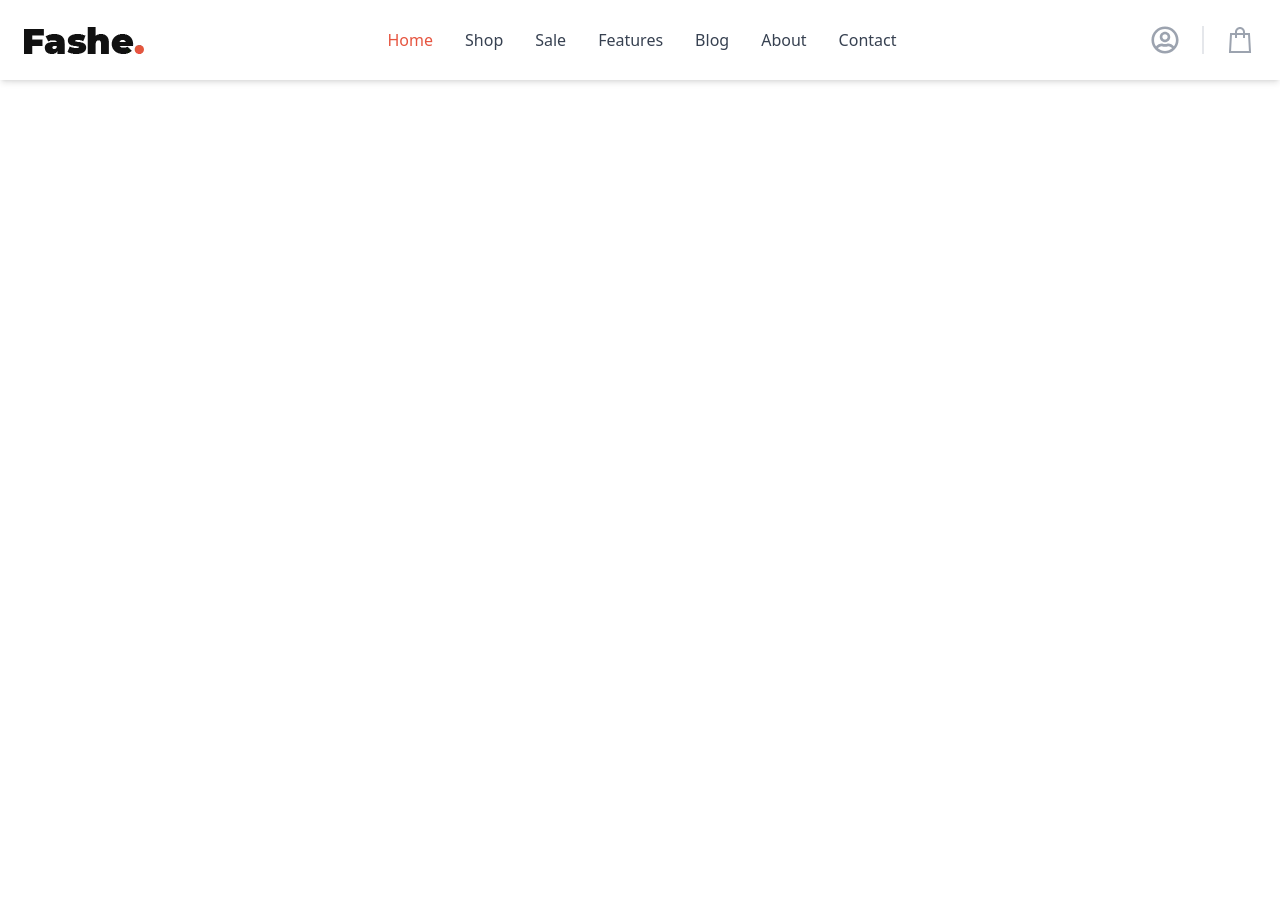
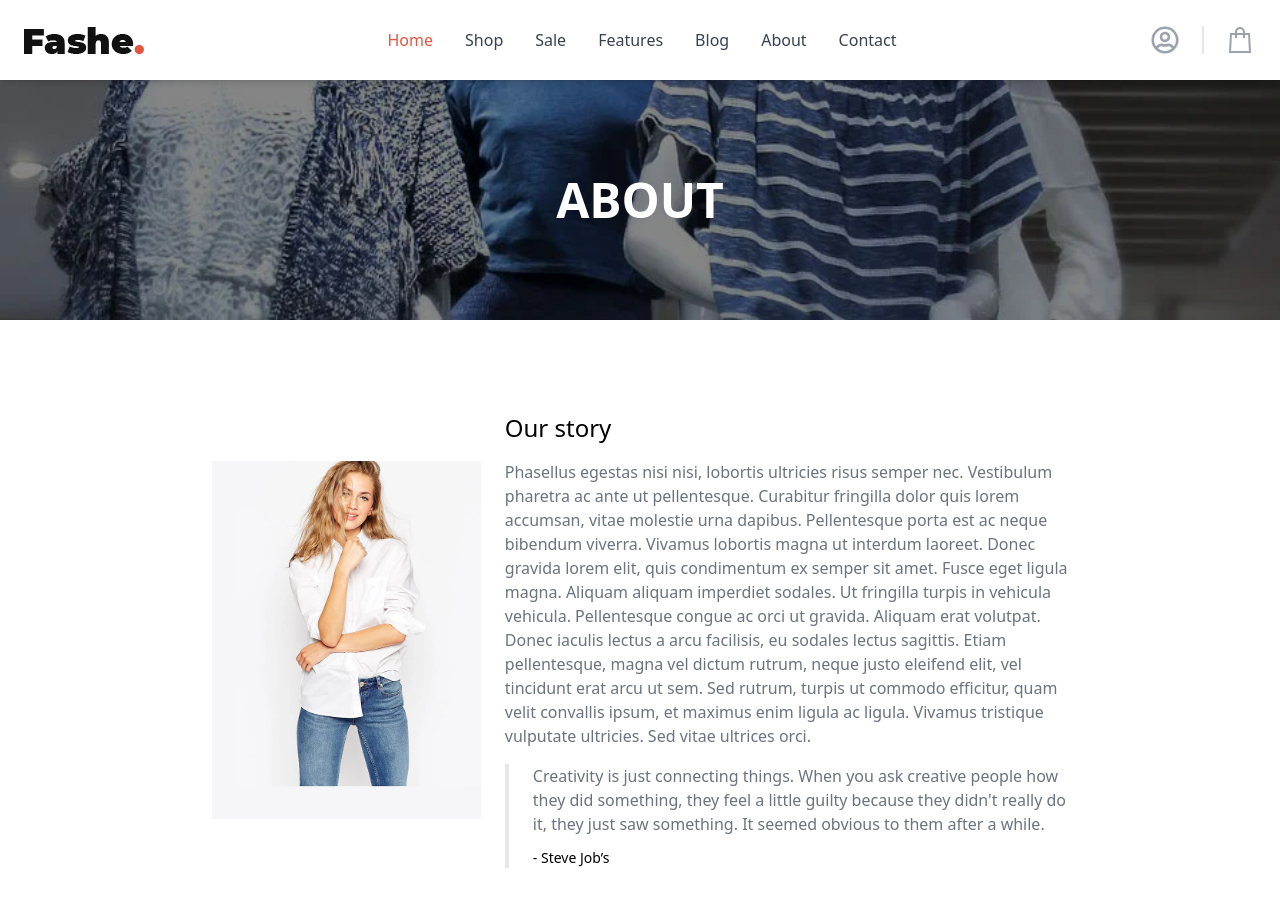
Before and after one commit to Nassimakhandari/React_Final_Project_Nassima_Khandari, a React (Create React App) app: page /about in a window 1280 px wide. Shown: the top 906 px of the page. Before the commit the page ends 800 px from the top, so only its background shows below. Built offline with nearby package versions, Linux system fonts and the light colour scheme; the HTML template or start-up script is replaced by a standard one.

Commit message:
add about

```diff
--- a/src/App.jsx
+++ b/src/App.jsx
@@ -3,7 +3,7 @@ import { Routes, Route, Link } from "react-router-dom";
 import Home from "./pages/home/Home.jsx";
 import About from "./pages/About/About.jsx";
 import "./index.css";
-import Contact from "./pages/About/Contact.jsx";
+import Contact from "./pages/About/About.jsx";
 import Shop from "./pages/Shop/shop.jsx";
 import Blog from "./pages/Blog/blog.jsx";
 import Navbar from "./layouts/navbar.jsx";
--- a/src/layouts/navbar.jsx
+++ b/src/layouts/navbar.jsx
@@ -2,13 +2,14 @@ import React, { useState } from "react";
 import images from '../constant/images';
 import { FaRegUserCircle } from 'react-icons/fa';
 import { LiaShoppingBagSolid } from "react-icons/lia";
-
+import {useNavigate } from 'react-router-dom';
 const Navbar = () => {
     const [isMenuOpen, setIsMenuOpen] = useState(false);
 
     const toggleMenu = () => {
         setIsMenuOpen(!isMenuOpen);
     };
+    const navigate = useNavigate();
 
     return (
         <nav className="bg-white border-gray-200 dark:bg-gray-900 shadow-md p-2 fixed z-20 top-0 left-0 right-0">
@@ -32,25 +33,25 @@ const Navbar = () => {
                 >
                     <ul className="flex flex-col text-base p-4 md:p-0 mt-4 border border-gray-100 rounded-lg bg-gray-50 md:space-x-8 rtl:space-x-reverse md:flex-row md:mt-0 md:border-0 md:bg-white dark:bg-gray-800 md:dark:bg-gray-900 dark:border-gray-700">
                         <li>
-                            <a href="#" className="block py-2 px-3 text-[#e65540] hover:border-b-[1px] border-black md:bg-transparent md:p-0" aria-current="page">Home</a>
+                            <a href="#" className="block py-2 px-3 text-[#e65540] hover:border-b-[1px] border-black md:bg-transparent md:p-0" aria-current="page" onClick={() => navigate('/')}>Home</a>
                         </li>
                         <li>
-                            <a href="#" className="block py-2 px-3 text-gray-700 hover:border-b-[1px] border-black md:hover:bg-transparent md:p-0 dark:text-white dark:hover:bg-gray-700 dark:hover:text-white md:dark:hover:bg-transparent dark:border-gray-700">Shop</a>
+                            <a href="#" className="block py-2 px-3 text-gray-700 hover:border-b-[1px] border-black md:hover:bg-transparent md:p-0 dark:text-white dark:hover:bg-gray-700 dark:hover:text-white md:dark:hover:bg-transparent dark:border-gray-700" onClick={() => navigate('/shop')}>Shop</a>
                         </li>
                         <li>
-                            <a href="#" className="block py-2 px-3 text-gray-700 hover:border-b-[1px] border-black md:hover:bg-transparent md:p-0 dark:text-white dark:hover:bg-gray-700 dark:hover:text-white md:dark:hover:bg-transparent dark:border-gray-700">Sale</a>
+                            <a href="#" className="block py-2 px-3 text-gray-700 hover:border-b-[1px] border-black md:hover:bg-transparent md:p-0 dark:text-white dark:hover:bg-gray-700 dark:hover:text-white md:dark:hover:bg-transparent dark:border-gray-700" onClick={() => navigate('/sale')}>Sale</a>
                         </li>
                         <li>
-                            <a href="#" className="block py-2 px-3 text-gray-700 hover:border-b-[1px] border-black md:hover:bg-transparent md:p-0 dark:text-white dark:hover:bg-gray-700 dark:hover:text-white md:dark:hover:bg-transparent dark:border-gray-700">Features</a>
+                            <a href="#" className="block py-2 px-3 text-gray-700 hover:border-b-[1px] border-black md:hover:bg-transparent md:p-0 dark:text-white dark:hover:bg-gray-700 dark:hover:text-white md:dark:hover:bg-transparent dark:border-gray-700" onClick={() => navigate('/features')}>Features</a>
                         </li>
                         <li>
-                            <a href="#" className="block py-2 px-3 text-gray-700 hover:border-b-[1px] border-black md:hover:bg-transparent md:p-0 dark:text-white dark:hover:bg-gray-700 dark:hover:text-white md:dark:hover:bg-transparent dark:border-gray-700">Blog</a>
+                            <a href="#" className="block py-2 px-3 text-gray-700 hover:border-b-[1px] border-black md:hover:bg-transparent md:p-0 dark:text-white dark:hover:bg-gray-700 dark:hover:text-white md:dark:hover:bg-transparent dark:border-gray-700" onClick={() => navigate('/blog')}>Blog</a>
                         </li>
                         <li>
-                            <a href="#" className="block py-2 px-3 text-gray-700 hover:border-b-[1px] border-black md:hover:bg-transparent md:p-0 dark:text-white dark:hover:bg-gray-700 dark:hover:text-white md:dark:hover:bg-transparent dark:border-gray-700">About</a>
+                            <a href="#" className="block py-2 px-3 text-gray-700 hover:border-b-[1px] border-black md:hover:bg-transparent md:p-0 dark:text-white dark:hover:bg-gray-700 dark:hover:text-white md:dark:hover:bg-transparent dark:border-gray-700" onClick={() => navigate('/about')}>About</a>
                         </li>
                         <li>
-                            <a href="#" className="block py-2 px-3 text-gray-700 hover:border-b-[1px] border-black md:hover:bg-transparent md:p-0 dark:text-white dark:hover:bg-gray-700 dark:hover:text-white md:dark:hover:bg-transparent dark:border-gray-700">Contact</a>
+                            <a href="#" className="block py-2 px-3 text-gray-700 hover:border-b-[1px] border-black md:hover:bg-transparent md:p-0 dark:text-white dark:hover:bg-gray-700 dark:hover:text-white md:dark:hover:bg-transparent dark:border-gray-700" onClick={() => navigate('/contact')}>Contact</a>
                         </li>
                     </ul>
                 </div>
--- a/src/pages/About/About.jsx
+++ b/src/pages/About/About.jsx
@@ -1,9 +1,30 @@
-
+import '../../style/about.css'
+import images from '../../constant/images';
 function About() {
   return (
-    <div>
-      <h1>About Page</h1>
-    </div>
+    <>
+
+      <div className="bg-image relative">
+      </div>
+      <div className='absolute top-[25%] left-[50%] transform -translate-x-1/2 -translate-y-1/2 flex flex-col text-center gap-4'>
+        <h1 className='text-5xl text-white font-bold'>ABOUT</h1>
+      </div>
+
+      <div className='flex justify-center items-center gap-6'>
+        <div>
+          <img src={images.img14} alt="" className='w-[21vw] h-[80vh] object-contain' />
+        </div>
+        <div className='w-[44%] flex flex-col gap-4'>
+          <h1 className='text-2xl font-light'>Our story</h1>
+          <p className='text-gray-500 font-light'>Phasellus egestas nisi nisi, lobortis ultricies risus semper nec. Vestibulum pharetra ac ante ut pellentesque. Curabitur fringilla dolor quis lorem accumsan, vitae molestie urna dapibus. Pellentesque porta est ac neque bibendum viverra. Vivamus lobortis magna ut interdum laoreet. Donec gravida lorem elit, quis condimentum ex semper sit amet. Fusce eget ligula magna. Aliquam aliquam imperdiet sodales. Ut fringilla turpis in vehicula vehicula. Pellentesque congue ac orci ut gravida. Aliquam erat volutpat. Donec iaculis lectus a arcu facilisis, eu sodales lectus sagittis. Etiam pellentesque, magna vel dictum rutrum, neque justo eleifend elit, vel tincidunt erat arcu ut sem. Sed rutrum, turpis ut commodo efficitur, quam velit convallis ipsum, et maximus enim ligula ac ligula. Vivamus tristique vulputate ultricies. Sed vitae ultrices orci.</p>
+          <div className='border-l-4 pl-6 flex flex-col gap-3'>
+            <p className='text-gray-500  font-light'> Creativity is just connecting things. When you ask creative people how they did something, they feel a little guilty because they didn't really do it, they just saw something. It seemed obvious to them after a while.</p>
+            <h1 className='font-light text-sm'>- Steve Job’s</h1>
+          </div>
+        </div>
+      </div>
+
+    </>
   );
 }
 
--- a/src/pages/About/Contact.jsx
+++ /dev/null
@@ -1,10 +0,0 @@
-
-function Contact() {
-  return (
-    <div>
-      <h1>Contact Page</h1>
-    </div>
-  );
-}
-
-export default Contact;
--- a/src/pages/home/Home.jsx
+++ b/src/pages/home/Home.jsx
@@ -5,6 +5,7 @@ import Data from "../../json/app.json"
 import Slider from 'react-slick';
 import React from 'react';
 import '../../style/home.css'
+
 function SampleNextArrow(props) {
   const { className, style, onClick } = props;
   return (
@@ -77,6 +78,7 @@ const Home = () => {
     nextArrow: <SampleNextArrow />,
     prevArrow: <SamplePrevArrow />,
   };
+
   return (
     <>
       <div className='overflow-hidden h-[91vh] pt-20'>
@@ -87,7 +89,7 @@ const Home = () => {
               <p className="text-white text-2xl">Women Collection 2018</p>
               <h1 className="text-7xl text-white font-bold">NEW ARRIVAL</h1>
               <div>
-                <button className="py-2 px-6 bg-white rounded-full hover:bg-[#e65540] hover:text-white">Shop Now</button>
+                <button className="py-2 px-6 bg-white rounded-full font-light hover:bg-[#e65540] hover:text-white">Shop Now</button>
               </div>
             </div>
           </div>
@@ -97,7 +99,7 @@ const Home = () => {
               <p className="text-white text-2xl">Women Collection 2018</p>
               <h1 className="text-7xl text-white font-bold">NEW ARRIVAL</h1>
               <div>
-                <button className="py-2 px-6 bg-white rounded-full hover:bg-[#e65540] hover:text-white">Shop Now</button>
+                <button className="py-2 px-6 bg-white rounded-full font-light hover:bg-[#e65540] hover:text-white">Shop Now</button>
               </div>
             </div>
           </div>
@@ -107,7 +109,7 @@ const Home = () => {
               <p className="text-white text-2xl">Women Collection 2018</p>
               <h1 className="text-7xl text-white font-bold">NEW ARRIVAL</h1>
               <div>
-                <button className="py-2 px-6 bg-white rounded-full hover:bg-[#e65540] hover:text-white">Shop Now</button>
+                <button className="py-2 px-6 bg-white rounded-full font-light hover:bg-[#e65540] hover:text-white">Shop Now</button>
               </div>
             </div>
           </div>
--- /dev/null
+++ b/src/style/about.css
@@ -0,0 +1,7 @@
+.bg-image{
+    background-image: url(../assets/images/about_top.jpg);
+    background-repeat: no-repeat;
+    height: 40vh;
+    background-size: cover;
+    background-position: center;
+}
```
Also changed, not shown: src/assets/images/about_top.jpg (added).
